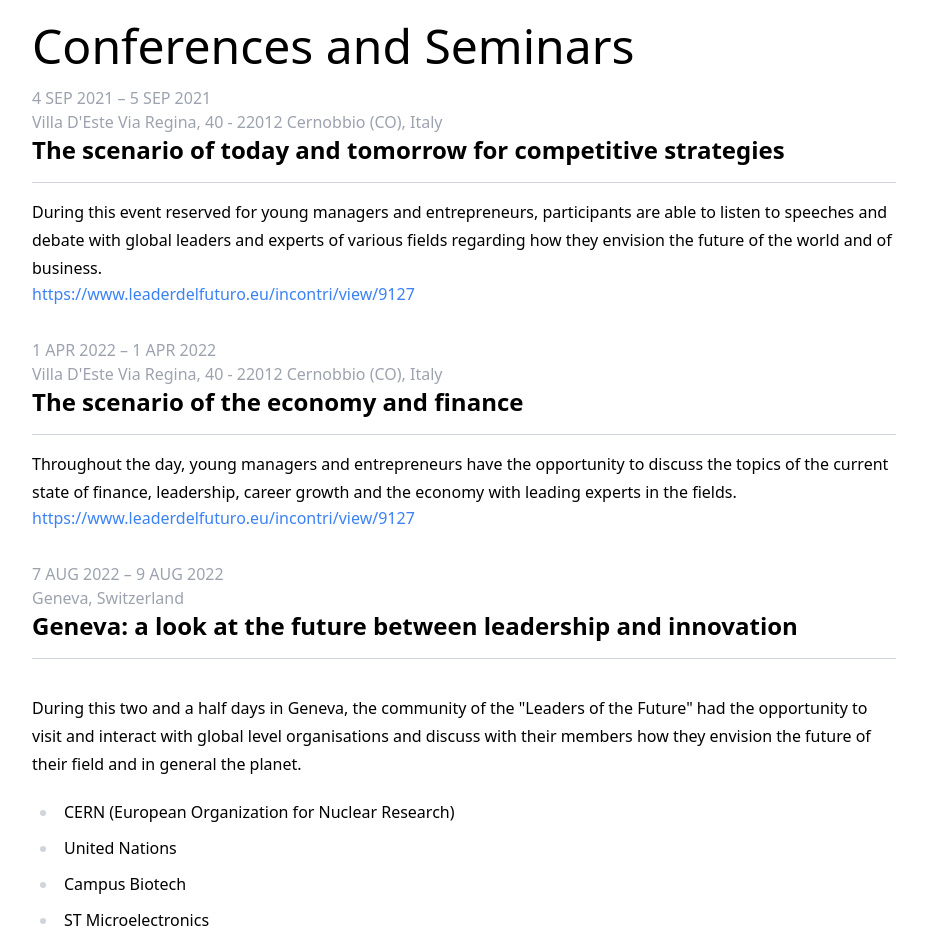
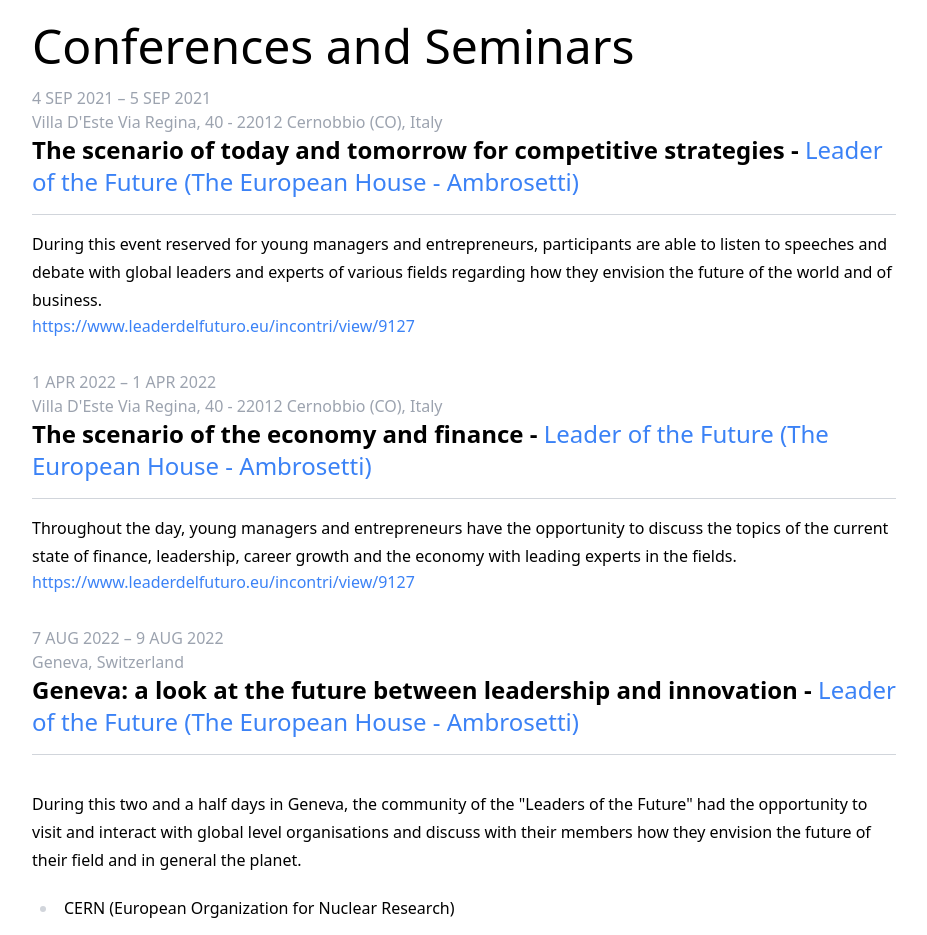
Before and after one commit to jackpeck2004/personal_website, a Next.js app: page / in a window 1280 px wide. Shown: the part 4180-5115 px from the top of the page, without its empty margins (176-1103 px from the left). Built offline with nearby package versions, Linux system fonts and the light colour scheme.

Commit message:
added organizer

```diff
--- a/src/components/partials/conferences.tsx
+++ b/src/components/partials/conferences.tsx
@@ -64,6 +64,10 @@ export const ConferencesSection = () => {
         location="Villa D'Este Via Regina, 40 - 22012 Cernobbio (CO), Italy"
         name="The scenario of today and tomorrow for competitive strategies"
         url="https://www.leaderdelfuturo.eu/incontri/view/9127"
+        organizer={{
+            name: "Leader of the Future (The European House - Ambrosetti)",
+            url: "https://www.leaderdelfuturo.eu/",
+        }}
       >
         <p>
           During this event reserved for young managers and entrepreneurs,
@@ -78,6 +82,10 @@ export const ConferencesSection = () => {
         location="Villa D'Este Via Regina, 40 - 22012 Cernobbio (CO), Italy"
         name="The scenario of the economy and finance"
         url="https://www.leaderdelfuturo.eu/incontri/view/9127"
+        organizer={{
+            name: "Leader of the Future (The European House - Ambrosetti)",
+            url: "https://www.leaderdelfuturo.eu/",
+        }}
       >
         <p>
           Throughout the day, young managers and entrepreneurs have the
@@ -92,6 +100,10 @@ export const ConferencesSection = () => {
         location="Geneva, Switzerland"
         name="Geneva: a look at the future between leadership and innovation"
         url="https://www.leaderdelfuturo.eu/incontri/view/9157"
+        organizer={{
+            name: "Leader of the Future (The European House - Ambrosetti)",
+            url: "https://www.leaderdelfuturo.eu/",
+        }}
       >
         <div>
           <p>
```
